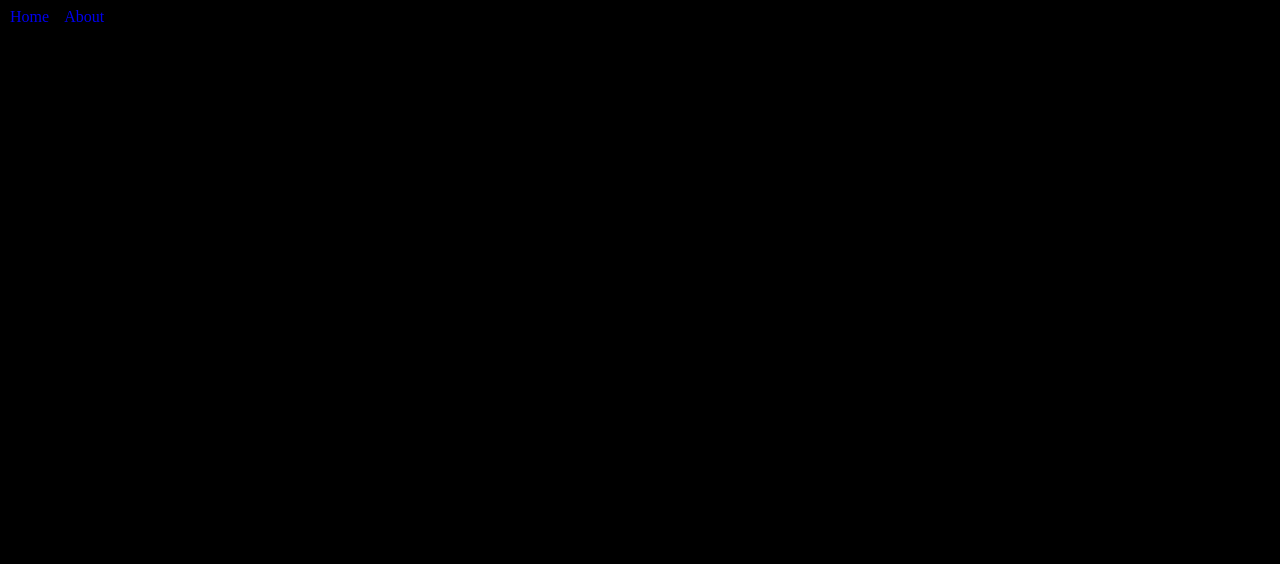
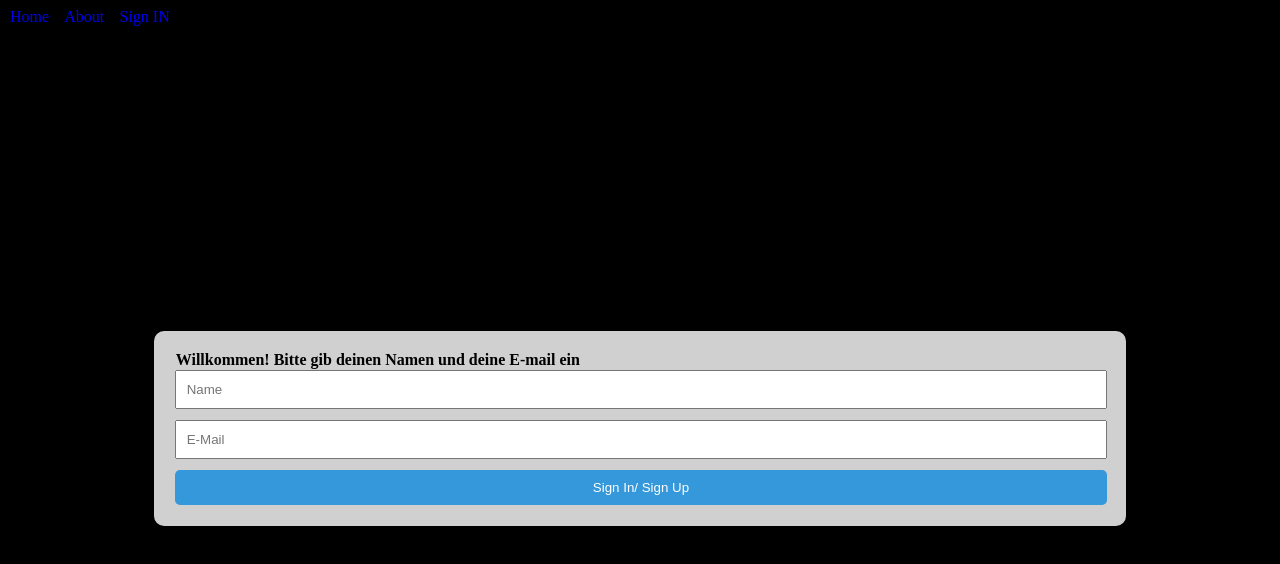
Before and after one commit to chzn03/Wasserapp-Frontend, a Vue app: page /signIn in a window 1280 px wide. Before the commit this address had no page. Shown: the top 564 px of the page. Built offline with nearby package versions, Linux system fonts and the light colour scheme.

Commit message:
Einfache Sign In Seite

```diff
--- a/src/App.vue
+++ b/src/App.vue
@@ -2,6 +2,7 @@
   <div id="nav">
     <router-link to="/">Home</router-link> |
     <router-link to="/about">About</router-link> |
+    <router-link to="/signIn">Sign IN</router-link>
 <!--
     <router-link to="/login" v-if="!authenticated">
       Login
--- a/src/components/BackendSchnittstelleTemp.vue
+++ b/src/components/BackendSchnittstelleTemp.vue
@@ -10,7 +10,7 @@
     <h1 id="greeting">{{ greeting }}</h1>
 
     <section id="intro">
-      <h2>Willkommen bei Drinking Water is fun!</h2>
+      <h2 id="nutzername">Willkommen bei Drinking Water is fun!</h2>
       <p>Mit dieser App kannst du deinen Wasserverbrauch verfolgen. Starte jetzt!!</p>
     </section>
 
@@ -112,6 +112,10 @@ export default {
       const formattedMinute = ('0' + currentMin).slice(-2);
 
       this.greeting = `${this.daytime}! Es ist ${formattedHour}:${formattedMinute}`;
+      if(sessionStorage.getItem('name') != null){
+        const grussName = sessionStorage.getItem('name')
+        document.getElementById("nutzername").innerText = `Willkommen bei Drinking Water is fun! ${grussName}`;
+      }
     },
 
 
@@ -120,7 +124,6 @@ export default {
       row.remove();
 
     },
-
 
 
     updateTimer() {
@@ -139,7 +142,7 @@ export default {
       const minutes = Math.floor((timeDifference % (1000 * 60 * 60)) / (1000 * 60));
       const seconds = Math.floor((timeDifference % (1000 * 60)) / 1000);
 
-      const timerText = `Du hast noch  ${hours}:${minutes}:${seconds} `+` um dein Ziel zu erreichen`;
+      const timerText = `Du hast noch  ${hours}:${minutes}:${seconds} ` + ` um dein Ziel zu erreichen`;
       document.getElementById('Reminder').innerText = timerText;
 
       if (timeDifference <= 0) {
@@ -150,12 +153,10 @@ export default {
 
     },
 
-    calculateWeight(){
+    calculateWeight() {
       if (this.weight !== null && !isNaN(this.weight)) {
-        this.result = this.weight * 30/1000;
-      }
-
-      else {
+        this.result = this.weight * 30 / 1000;
+      } else {
         alert('Please enter a valid weight.');
       }
       this.checker()
@@ -275,21 +276,21 @@ export default {
 
     },
 
-    checker(){
-       var option = confirm('Willst du deinen vorgeschlagenen Bedarfswert ('+this.result+ 'L) als Ziel nutzen ?' );
-        if(option === true){
+    checker() {
+      var option = confirm('Willst du deinen vorgeschlagenen Bedarfswert (' + this.result + 'L) als Ziel nutzen ?');
+      if (option === true) {
         this.amountField = this.result.toFixed(2);
-        }
-       if(option === false){
-         event.preventDefault();
-       }
+      }
+      if (option === false) {
+        event.preventDefault();
+      }
 
 
     },
     save() {
       const endpoint = 'http://localhost:8080/Wasser'
       const data = {
-        //owner: this.claims.email,
+        owner: localStorage.getItem('mail'),
         date: new Date().getDate(),
         tagesziel: this.amountField,
         getrunken: this.getrunkenField
@@ -309,10 +310,9 @@ export default {
           })
           .catch(error => console.log('error', error))
     },
-    /*
     change() {
       const data = {
-        //owner: this.claims.email,
+        owner: localStorage.getItem('mail'),
         tagesziel: this.amountField,
         getrunken: this.getrunkenField
       }
@@ -332,8 +332,7 @@ export default {
             console.error('Error:', error);
           })
     },
-    */
-
+    /*
     async setup() {
       if (this.$root.authenticated) {
         this.claims = await this.$auth.getUser()
@@ -343,7 +342,9 @@ export default {
   async created() {
     await this.setup()
   },
-  mounted() {
+ */
+    mounted() {
+    }
   }
 };
 </script>
--- /dev/null
+++ b/src/components/SignIn.vue
@@ -0,0 +1,89 @@
+
+<template>
+ <body>
+ <div class ="container">
+   <b id="Willkommenstext">Willkommen! Bitte gib deinen Namen und deine E-mail ein</b>
+  <input placeholder="Name" type="text" id="name">
+  <input placeholder="E-Mail" type="text" id="mail">
+  <button type="button" @click="save()">Sign In/ Sign Up</button>
+ </div>
+ </body>
+</template>
+
+<script>
+let userName;
+let userMail;
+export default {
+  methods: {
+    save() {
+      userName = document.getElementById("name").value
+      userMail = document.getElementById("mail").value
+      if (!userName || !userMail) {
+        alert('Please fill in both fields.');
+        return;
+      }
+      document.getElementById("Willkommenstext").innerText = `Willkommen ${userName}!`;
+      localStorage.setItem('name', userName);
+      localStorage.setItem('mail', userMail);
+      const endpoint = 'http://localhost:8080/User'
+      const data = {
+        name: userName,
+        mail: userMail,
+      }
+      const reqOptions = {
+        method: 'POST',
+        headers: {
+          'content-Type': 'application/json'
+        },
+        body: JSON.stringify(data)
+      }
+      fetch(endpoint, reqOptions)
+          .then(response => response.json)
+          .then(data => {
+            console.log('Success', data)
+          })
+          .catch(error => console.log('error', error))
+
+    },
+    mounted() {
+    }
+  }
+};
+
+
+</script>
+
+<style scoped>
+body {
+  display: flex;
+  align-items: center;
+  justify-content: center;
+  height: 100vh;
+  margin: 0;
+  background-color: rgba(0, 0, 0, 0); /* Hintergrundfarbe der Seite */
+}
+
+.container {
+  background-color: #d0d0d0; /* Hintergrundfarbe der grauen Zelle */
+  padding: 20px;
+  border-radius: 10px;
+  box-shadow: 0 0 10px rgba(0, 0, 0, 0.1);
+}
+
+input {
+  width: 100%;
+  padding: 10px;
+  margin-bottom: 10px;
+  box-sizing: border-box;
+}
+
+button {
+  width: 100%;
+  padding: 10px;
+  background-color: #3498db; /* Hintergrundfarbe des Buttons */
+  color: #fff; /* Textfarbe des Buttons */
+  border: none;
+  border-radius: 5px;
+  cursor: pointer;
+}
+</style>
--- a/src/router/index.js
+++ b/src/router/index.js
@@ -1,5 +1,6 @@
 import { createRouter, createWebHistory } from 'vue-router'
 import HomeView from '../views/HomeView.vue'
+import SignIn from "@/components/SignIn.vue";
 //import { LoginCallback } from '@okta/okta-vue'
 //import { navigationGuard } from '@okta/okta-vue'
 //import LoginView from "@/views/Login.vue";
@@ -37,10 +38,15 @@ const routes = [
     }
   }
    */
+  {
+    path: '/signIn',
+    name: 'signIn',
+    component: SignIn
+  }
 ]
 
 const router = createRouter({
-  history: createWebHistory(process.env.BASE_URL),
+  history: createWebHistory(process.env.Base_URL),
   routes
 })
 
```
